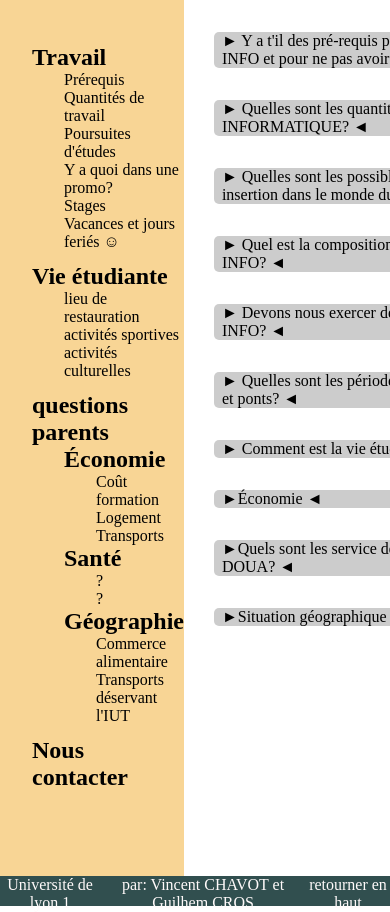
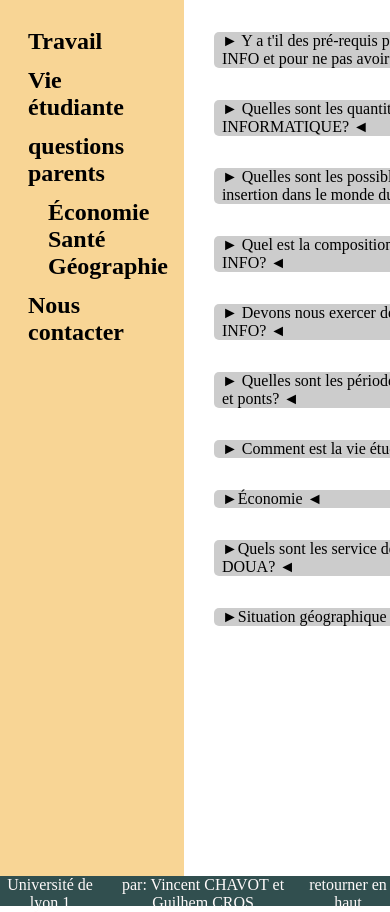
Before and after one commit to androlink/SAE-web, a PHP site: page /faq.php in a window 390 px wide; the page is wider, and only the part inside the window is pictured. Shown: the part 134-1046 px from the top of that part. Run offline with PHP 8.4, Linux system fonts and the light colour scheme.

Commit message:
début responsiv marge faq

```diff
--- a/faq.php
+++ b/faq.php
@@ -27,13 +27,13 @@
                                 <a href ="#apres"><p>Poursuites d'études</p></a>
                             </li>
                             <li>
-                                <a href ="#promo"><p>Y a quoi dans une promo?</p></a>
+                                <a href ="#promo"><p>Promo, proquoi?</p></a>
                             </li>
                             <li>
                                 <a href ="#stage"><p>Stages</p></a>
                             </li>
                             <li>
-                                <a href ="#vacances"><p>Vacances et jours feriés ☺</p></a>
+                                <a href ="#vacances"><p>Vacances & Congés</p></a>
                             </li>
                         </ul>
                     </li>
--- a/style/style_faq.css
+++ b/style/style_faq.css
@@ -9,16 +9,16 @@ aside{
     left: 0px;
     height: 100vh;
     /*height: fit-content;*/
-    padding-top: 2em;
+    padding: 1em;
     background-color: var(--bg-aside);
 }
 
 
-aside>div:first-child li{
+aside>div:first-child>ul>li li{
     margin-left: 2em; /*nous permet de faire l'indentation du sommaire*/
 }
 aside>div:first-child h1{
-    margin-top: 0.5em;
+    margin: 0.5em;
 }
 
 /*--------------- FAQ --------------------*/
@@ -109,3 +109,21 @@ button{
 button,select{
     margin-right: 2em;
 }
+
+
+
+
+
+
+
+@media screen and (max-width:1600px) {
+    aside>div:first-child h2+ul *{
+        display: none;
+    }
+}
+
+@media screen and (max-width:1150px) {
+    aside>div:first-child p{
+        display: none;
+    }
+}
```
